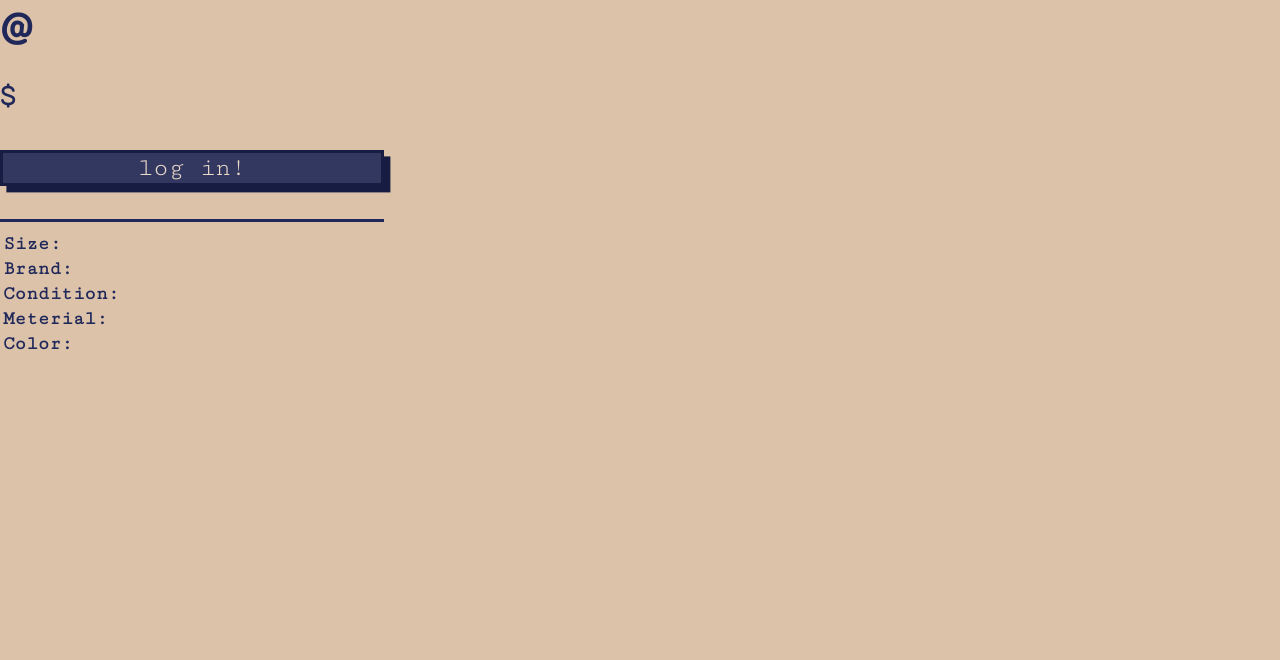
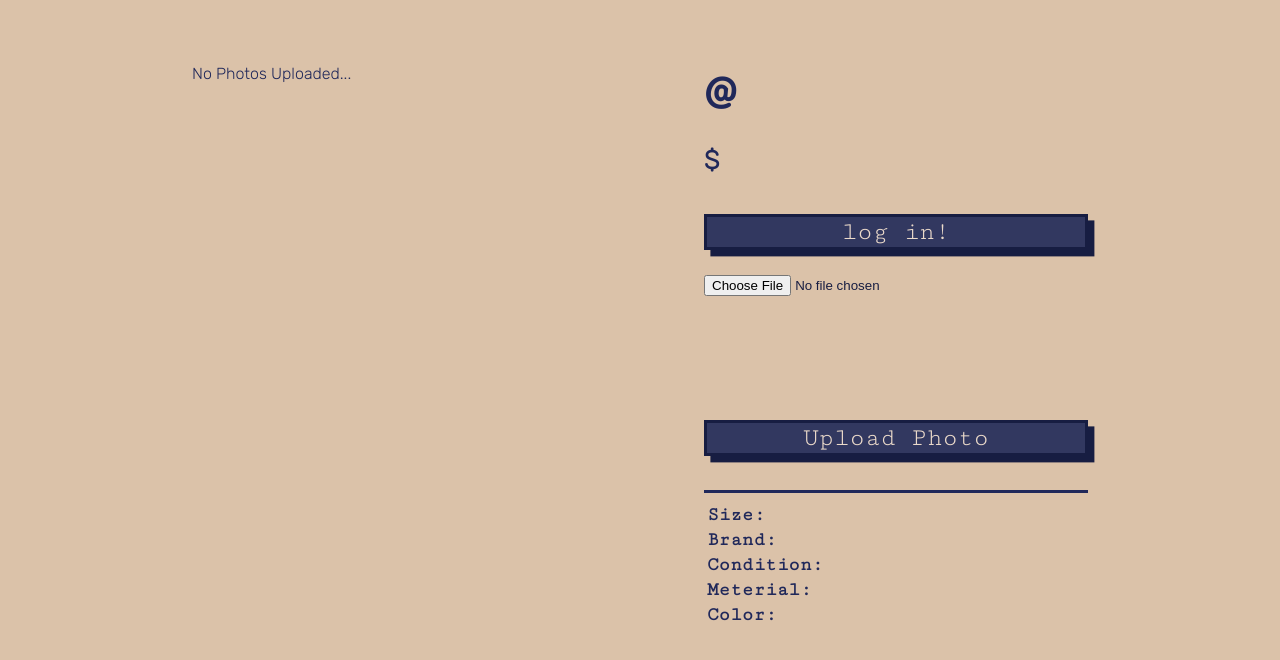
Before and after one commit to hicass/vintagev, a Django app: template main_app/templates/clothes/detail.html in a window 1280 px wide. Shown: the part 107-767 px from the top of the page. Run offline with Django 4.2, Linux system fonts and the light colour scheme; the template is opened without the code that fills it, so the values that code supplies are empty.

Commit message:
Add missing details.html code

```diff
--- a/main_app/templates/clothes/detail.html
+++ b/main_app/templates/clothes/detail.html
@@ -2,7 +2,30 @@
 
 {% block content %}
 
-    <section>
+    <section id="detail-section">
+
+        <div class="detail-img-div">
+            {% for photo in clothes.photo_set.all %}
+                <img class="detail-img" src="{{photo.url}}" alt="Clothing Photo" width="160" height="160">
+                {% empty %}
+                <div>No Photos Uploaded...</div>
+                {% endfor %}
+                {% if user.is_authenticated %}
+                    {% if user == clothes.user %}
+                        <form action="{% url 'add_photo' clothes.id %}" enctype="multipart/form-data" method="POST" class="card-panel">
+                            {% csrf_token %}
+                                <input type="file" name="photo-file">
+                                <br><br>
+                                <button type="submit" class="btn">Upload Photo</button>
+                        </form>
+
+                        <div class="card-action">
+                            <a href="{% url 'clothing_update' clothes.id %}">Edit</a>
+                            <a href="{% url 'clothing_delete' clothes.id %}">Delete</a>
+                        </div>
+                    {% endif %}
+                {% endif %}
+        </div>
 
         <div class="detail-info-div">
             <h1 id="detail-h1">@{{ clothes.user }}</h1>
@@ -14,6 +37,12 @@
                 <button class="btn" id="detail-btn">add to cart!</button>
                 {% else %}
                 <a href="{% url 'login' %}"><button class="btn" id="detail-btn">log in!</button></a>
+                <form action="{% url 'add_photo' clothing.id %}" enctype="multipart/form-data" method="POST" class="card-panel">
+                    {% csrf_token %}
+                    <input type="file" name="photo-file">
+                    <br><br>
+                    <button type="submit" class="btn">Upload Photo</button>
+                </form>
             {% endif %}
 
             <table class="details-table">
```
